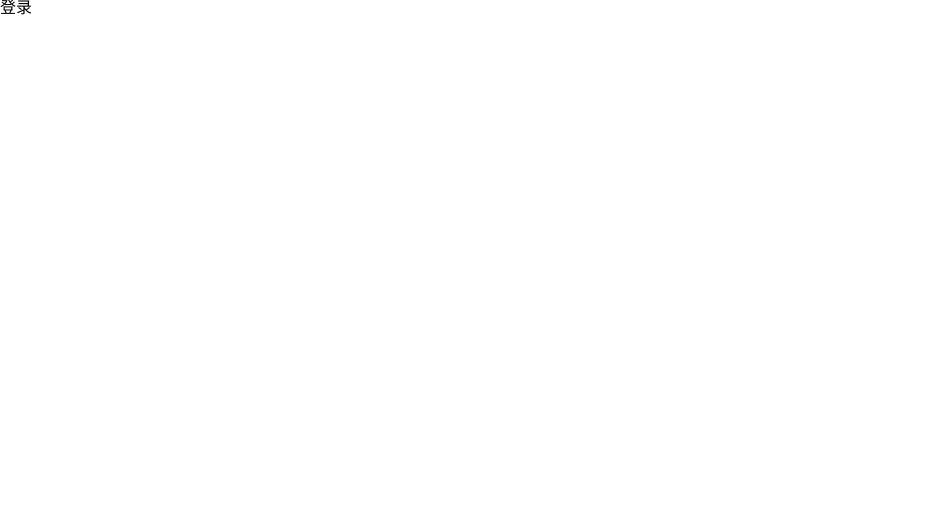
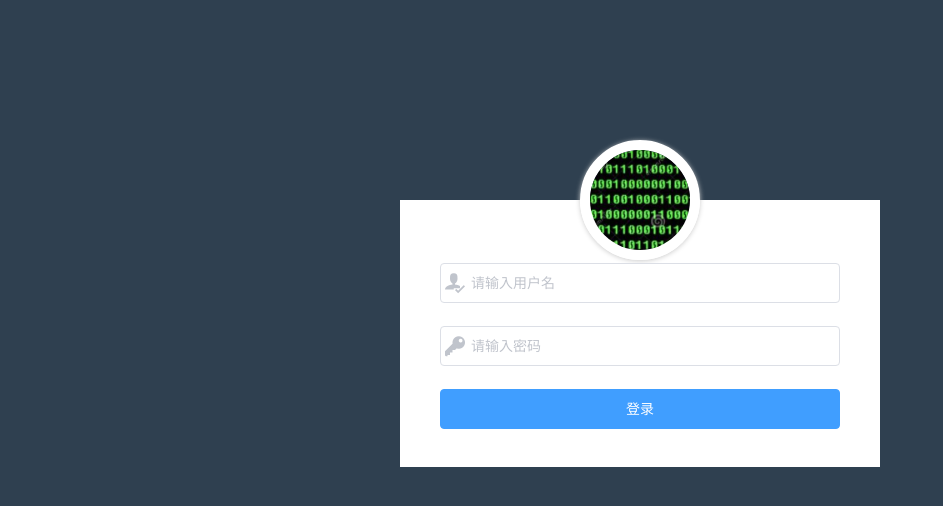
Before and after one commit to jiagnsi12345/vuePro_35, a Vue app: page /#/login in a window 1280 px wide. Shown: the top 506 px of the page, without its empty margins (0-943 px from the left). Built offline with nearby package versions, Linux system fonts and the light colour scheme.

Commit message:
02-the index is already

```diff
--- a/src/styles/icon.less
+++ b/src/styles/icon.less
@@ -9,8 +9,8 @@
   font-style: normal;
 }
 
-/*[class^="icon-"], [class*=" icon-"] {*/
-.myicon {
+[class^="myicon-"], [class*=" myicon-"] {
+// .myicon {
   /* use !important to prevent issues with browser extensions that change fonts */
   font-family: 'icomoon' !important;
   speak: none;
--- a/src/view/login.vue
+++ b/src/view/login.vue
@@ -1,11 +1,71 @@
 <template>
-    <div class='login'>登录</div>
+  <div class="login">
+    <div class="container">
+        <img  class="avatar" src="../assets/avatar.jpg" alt="">
+      <el-form :model="loginFrom" :rules="rules" ref="loginForm"  class="demo-ruleForm">
+        <el-form-item prop="username">
+          <el-input v-model="loginFrom.username" placeholder="请输入用户名" prefix-icon="myicon-user"></el-input>
+        </el-form-item>
+        <el-form-item prop="password">
+          <el-input type="password" v-model="loginFrom.password" placeholder="请输入密码" prefix-icon="myicon-key"></el-input>
+        </el-form-item>
+        <el-form-item>
+          <el-button type="primary" class='login-btn'>登录</el-button>
+        </el-form-item>
+      </el-form>
+    </div>
+  </div>
 </template>
 <script>
 export default {
-
+  data () {
+    return {
+      loginFrom: {
+        username: '',
+        password: ''
+      },
+      rules: {
+        username: [
+          { required: true, message: '请输入用户名', trigger: 'blur' }
+        ],
+        password: [
+          { required: true, message: '请输入请输入密码', trigger: 'blur' }
+        ]
+      }
+    }
+  }
 }
 </script>
 <style lang="less" scoped>
-
+.login {
+  position: fixed;
+  width: 100%;
+  height: 100%;
+  background-color: #2f4050;
+  .container {
+    position: absolute;
+    left: 0;
+    right: 0;
+    width: 400px;
+    padding: 0px 40px 15px 40px;
+    margin: 200px auto;
+    background: white;
+    .avatar {
+      position: relative;
+      left: 50%;
+      width: 120px;
+      height: 120px;
+      margin-left: -60px;
+      margin-top: -60px;
+      box-sizing: border-box;
+      border-radius: 50%;
+      border: 10px solid #fff;
+      box-shadow: 0 1px 5px #ccc;
+      overflow: hidden;
+    }
+    .login-btn {
+      width: 100%;
+    }
+  }
+}
 </style>
```
